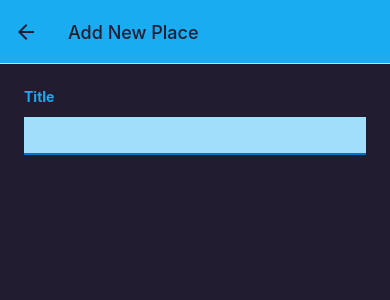
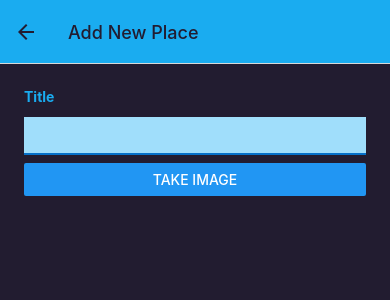
Before and after one commit to pemangodup/device-access, a React Native app: screen /AddPlace in a window 390 px wide. Shown: the top 300 px of the page. Built offline with nearby package versions, Linux system fonts and the light colour scheme.

Commit message:
Adding image picker and working on with image picker components

```diff
--- a/components/Place/ImagePicker.js
+++ b/components/Place/ImagePicker.js
@@ -0,0 +1,22 @@
+import { Button, View } from "react-native";
+import { launchCameraAsync } from "expo-image-picker";
+
+function ImagePicker() {
+  async function takeImageHandler() {
+    const image = await launchCameraAsync({
+      allowsEditing: true,
+      aspect: [16, 9],
+      quality: 0.5,
+    });
+    console.log(image);
+  }
+
+  return (
+    <View>
+      <View></View>
+      <Button title="Take Image" onPress={takeImageHandler} />
+    </View>
+  );
+}
+
+export default ImagePicker;
--- a/components/Place/PlaceForm.js
+++ b/components/Place/PlaceForm.js
@@ -1,6 +1,7 @@
 import { useState } from "react";
 import { ScrollView, StyleSheet, Text, TextInput, View } from "react-native";
 import { Colors } from "../../constants/colors";
+import ImagePicker from "./ImagePicker";
 
 function PlaceForm() {
   const [enteredTitle, setEnteredTitle] = useState();
@@ -19,6 +20,7 @@
           style={styles.input}
         />
       </View>
+      <ImagePicker />
     </ScrollView>
   );
 }
```
